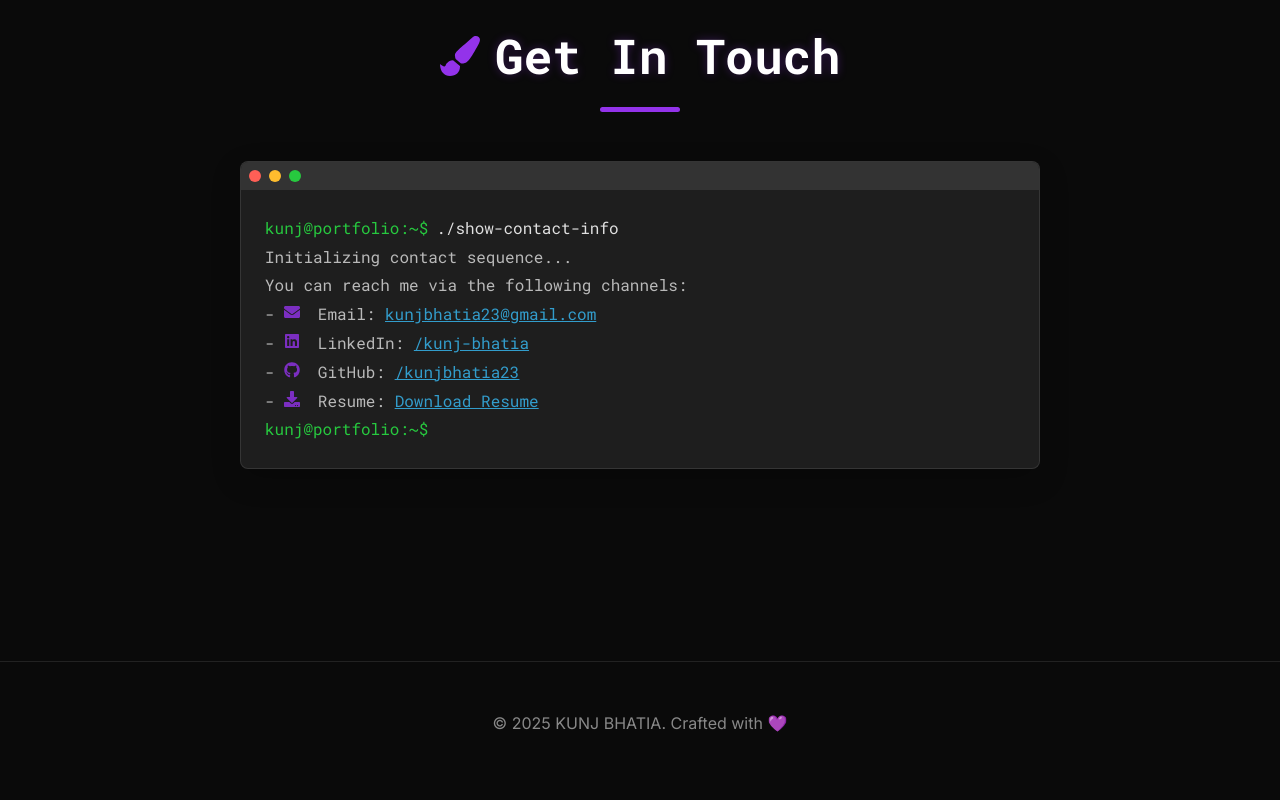
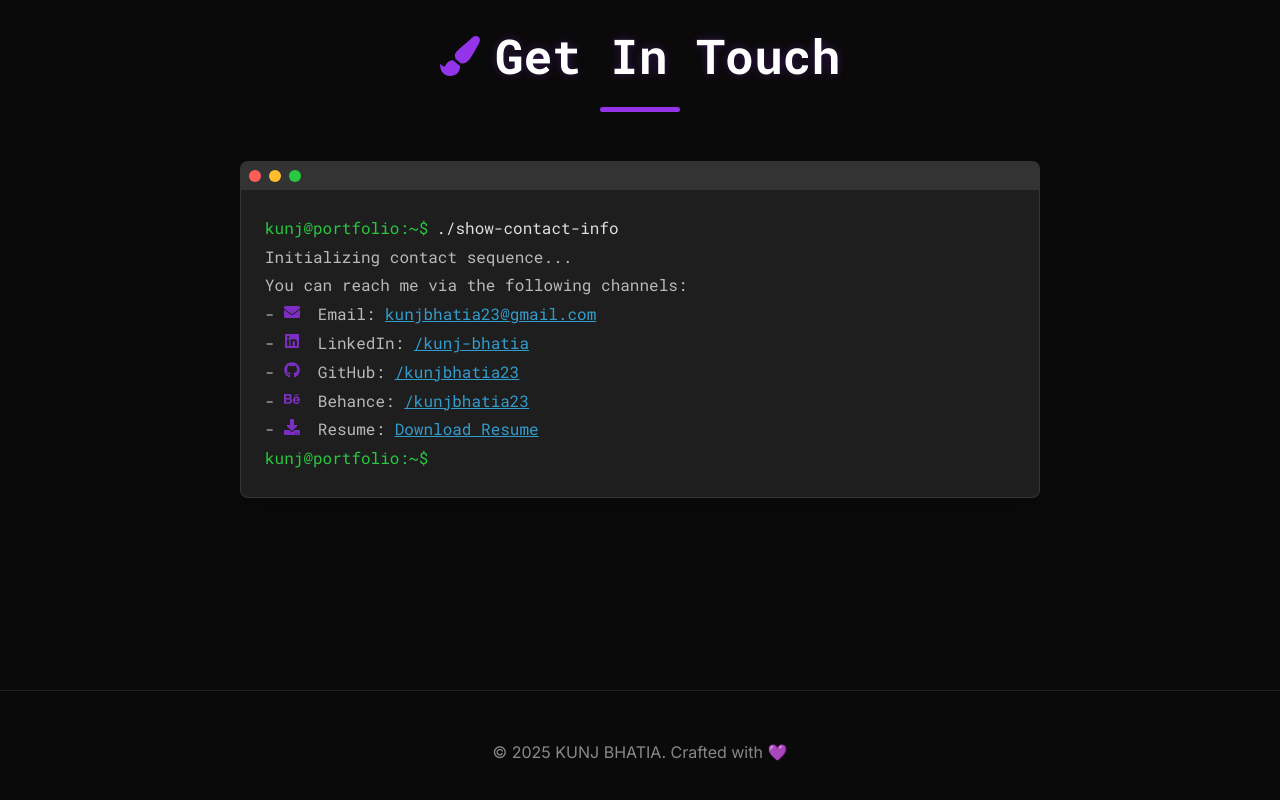
Before and after one commit to kunjbhatia23/Portfolio, a React (Vite) app in the folder kunjportfolio/: page / in a window 1280 px wide. Shown: the part 6769-7569 px from the top of the page. Built offline with nearby package versions, Linux system fonts and the light colour scheme.

Commit message:
added behance id to contact info

```diff
--- a/kunjportfolio/src/App.jsx
+++ b/kunjportfolio/src/App.jsx
@@ -2,7 +2,7 @@ import React, { useState, useEffect, useRef } from 'react';
 import {
     FaGithub, FaLinkedin, FaEnvelope, FaCode, FaPaintBrush, FaLaptopCode, FaRocket,
     FaBriefcase, FaGraduationCap, FaTrophy, FaCertificate, FaExternalLinkAlt, FaMobileAlt,
-    FaPenNib, FaCameraRetro, FaDownload, FaSun, FaMoon, FaBars, FaTimes
+    FaPenNib, FaCameraRetro, FaDownload, FaSun, FaMoon, FaBars, FaTimes, FaBehance
 } from 'react-icons/fa';
 
 // --- CUSTOM HOOKS (No Changes Here) ---
@@ -50,7 +50,8 @@ const portfolioData = {
         phone: "+91-9971074726",
         socials: {
             linkedin: "https://linkedin.com/in/kunj-bhatia",
-            github: "https://github.com/kunjbhatia23"
+            github: "https://github.com/kunjbhatia23",
+            behance: "https://www.behance.net/kunjbhatia23"
         },
         resumeUrl: "https://drive.google.com/file/d/1g0iZ9gVS0D18gKqQd1IaX-5z0mnCAFRN/"
     },
@@ -460,6 +461,9 @@ const Contact = () => { /* ... same as before ... */
                             - <FaGithub className="output-icon" /> GitHub: <a href={portfolioData.contact.socials.github} target="_blank" rel="noopener noreferrer">/kunjbhatia23</a>
                         </p>
                         <p>
+                           - <FaBehance className="output-icon"/> Behance: <a href={portfolioData.contact.socials.behance} target="_blank" rel="noopener noreferrer">/kunjbhatia23</a>
+                        </p>
+                        <p>
                            - <FaDownload className="output-icon"/> Resume: <a href={portfolioData.contact.resumeUrl} target="_blank" rel="noopener noreferrer">Download Resume</a>
                         </p>
                     </div>
```
